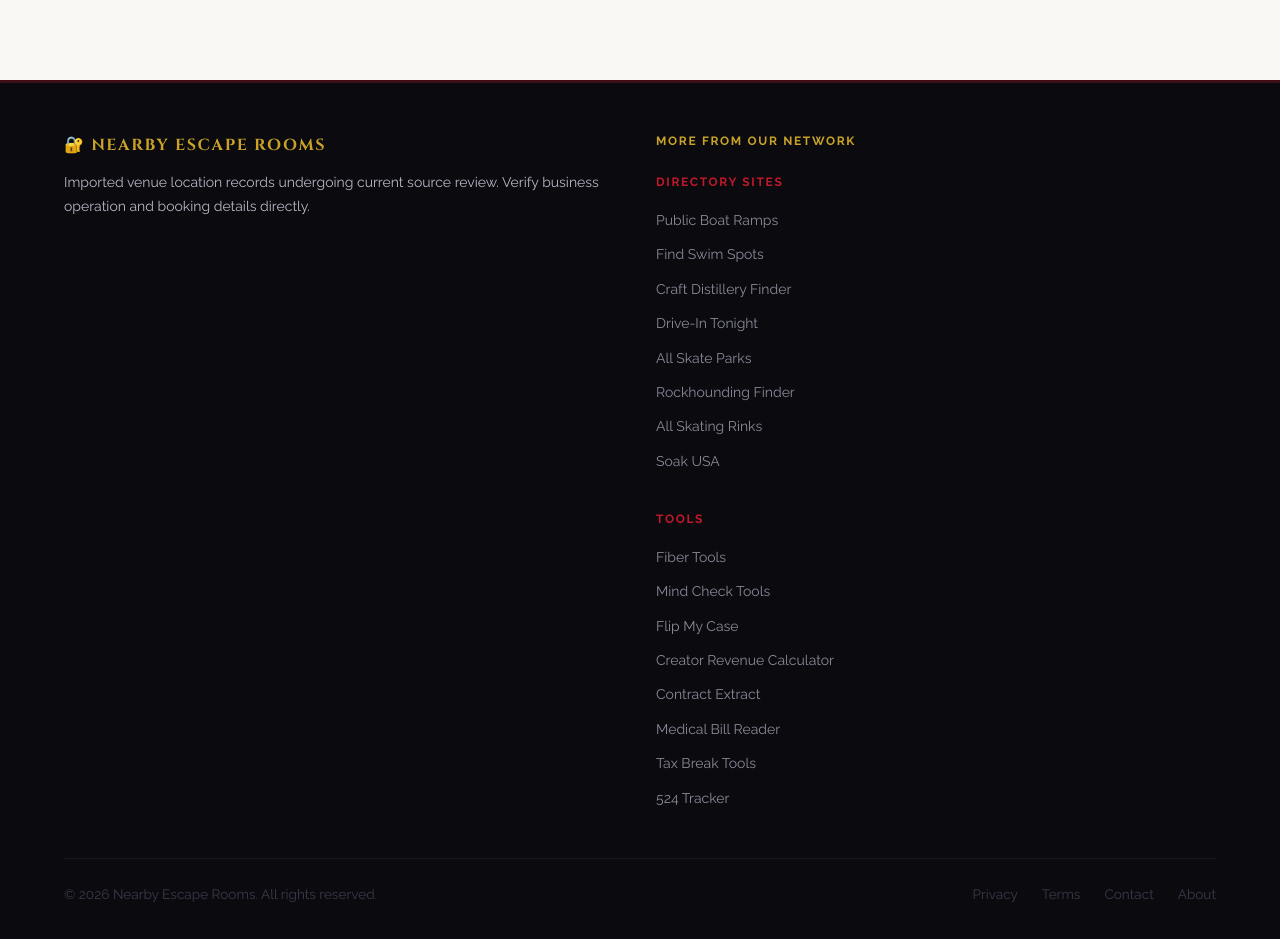
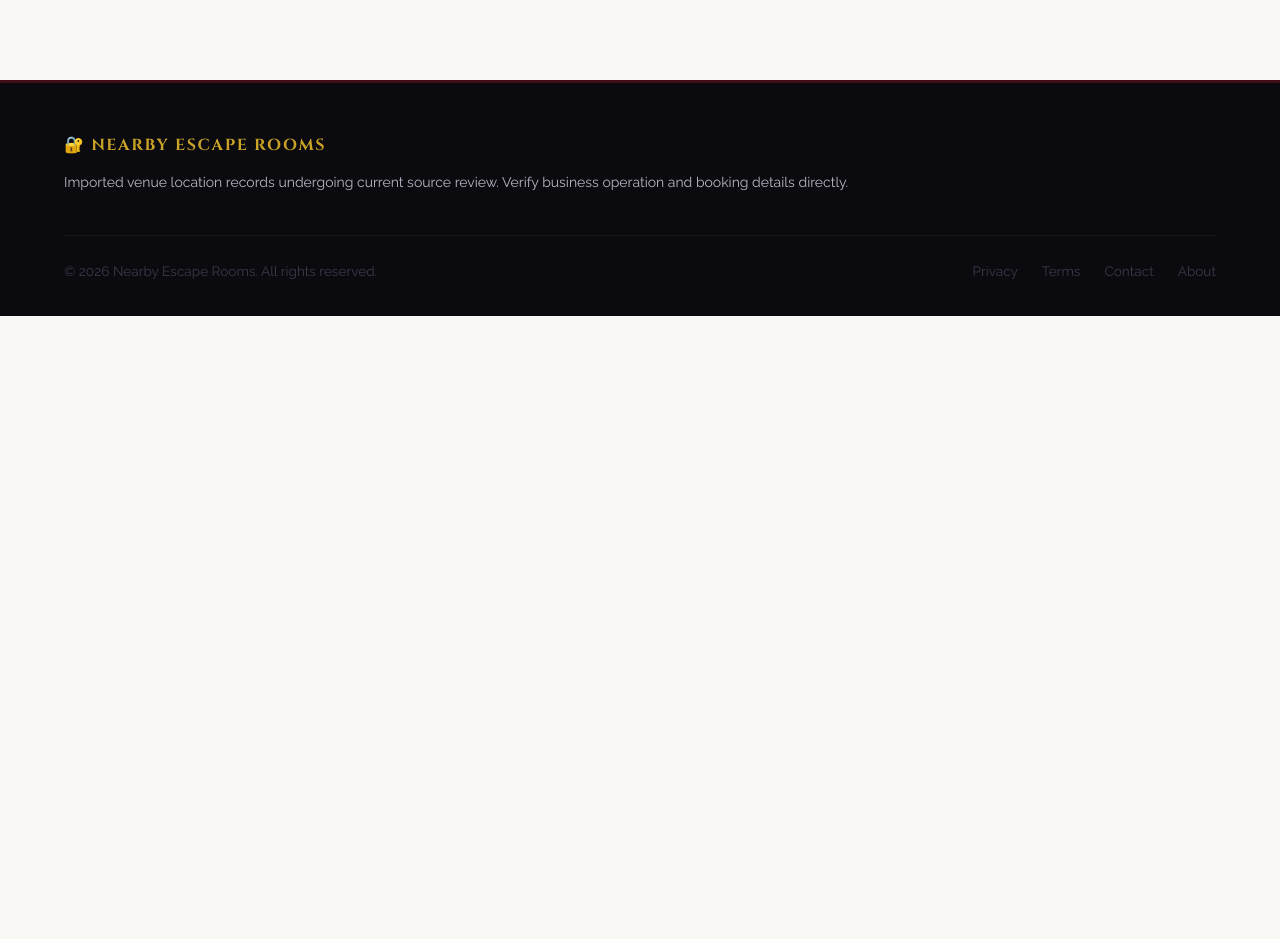
Before and after one commit to raiderj77/nearbyescaperooms, a Next.js app: page / in a window 1280 px wide. Shown: the part 3600-4539 px from the top of the page. After the commit the page ends 3916 px from the top, so only its background shows below. Built offline with nearby package versions, Linux system fonts and the light colour scheme.

Commit message:
Remove cross-site portfolio footer links (#12)
* Remove FiberTools cross-site backlink

* Remove cross-site portfolio footer links

```diff
--- a/src/app/layout.tsx
+++ b/src/app/layout.tsx
@@ -1,6 +1,5 @@
 import type { Metadata } from 'next';
 import { Cinzel, Raleway } from 'next/font/google';
-import CreatorRevenueLink from '@/components/CreatorRevenueLink';
 import './globals.css';
 
 const cinzel = Cinzel({ subsets: ['latin'], variable: '--font-display', display: 'swap', weight: ['400','600','700','900'] });
@@ -19,19 +18,6 @@ export const metadata: Metadata = {
   },
   verification: { google: 'WbPX8TmWTc59vQoUeGcqKK83ZvrxdtzBUVRhkgaNQ5w' },
 };
-
-const toolSites = [
-  { name: 'Fiber Tools', href: 'https://fibertools.app' }, { name: 'Mind Check Tools', href: 'https://mindchecktools.com' },
-  { name: 'Flip My Case', href: 'https://flipmycase.com' }, { name: 'Creator Revenue Calculator', href: 'https://creatorrevenuecalculator.com' },
-  { name: 'Contract Extract', href: 'https://contractextract.com' }, { name: 'Medical Bill Reader', href: 'https://medicalbillreader.com' },
-  { name: 'Tax Break Tools', href: 'https://taxbreaktools.com' }, { name: '524 Tracker', href: 'https://524tracker.com' },
-];
-const directorySites = [
-  { name: 'Public Boat Ramps', href: 'https://publicboatramps.com' }, { name: 'Find Swim Spots', href: 'https://findswimspots.com' },
-  { name: 'Craft Distillery Finder', href: 'https://craftdistilleryfinder.com' }, { name: 'Drive-In Tonight', href: 'https://driveintonight.com' },
-  { name: 'All Skate Parks', href: 'https://allskateparks.com' }, { name: 'Rockhounding Finder', href: 'https://rockhoundingfinder.com' },
-  { name: 'All Skating Rinks', href: 'https://allskatingrinks.com' }, { name: 'Soak USA', href: 'https://soakusa.net' },
-];
 
 export default function RootLayout({ children }: { children: React.ReactNode }) {
   return (
@@ -65,31 +51,6 @@ export default function RootLayout({ children }: { children: React.ReactNode })
                 <p style={{ fontFamily: 'var(--font-display)', color: 'var(--gold)', fontWeight: 700, fontSize: '1rem', letterSpacing: '0.1em', marginBottom: '0.75rem' }}>🔐 NEARBY ESCAPE ROOMS</p>
                 <p style={{ color: '#b8b8c6', fontSize: '0.875rem', lineHeight: 1.7 }}>Imported venue location records undergoing current source review. Verify business operation and booking details directly.</p>
               </div>
-              <div>
-                <p style={{ color: 'var(--gold)', fontWeight: 700, fontSize: '0.75rem', textTransform: 'uppercase', letterSpacing: '0.14em', marginBottom: '1.5rem', fontFamily: 'var(--font-body)' }}>More from our network</p>
-                <div style={{ display: 'grid', gap: '2rem' }}>
-                  <div>
-                    <h4 style={{ color: 'var(--crimson)', fontSize: '0.75rem', textTransform: 'uppercase', letterSpacing: '0.14em', marginBottom: '1rem', fontFamily: 'var(--font-body)', fontWeight: 700 }}>Directory Sites</h4>
-                    <ul style={{ listStyle: 'none' }}>
-                      {directorySites.map((s) => <li key={s.href} style={{ marginBottom: '0.4rem' }}><a href={s.href} target="_blank" rel="noopener noreferrer" style={{ color: 'var(--fog)', fontSize: '0.875rem', textDecoration: 'none' }}>{s.name}</a></li>)}
-                    </ul>
-                  </div>
-                  <div>
-                    <h4 style={{ color: 'var(--crimson)', fontSize: '0.75rem', textTransform: 'uppercase', letterSpacing: '0.14em', marginBottom: '1rem', fontFamily: 'var(--font-body)', fontWeight: 700 }}>Tools</h4>
-                <ul style={{ listStyle: 'none' }}>
-                  {toolSites.map((s) => (
-                    <li key={s.href} style={{ marginBottom: '0.4rem' }}>
-                      {s.href === 'https://creatorrevenuecalculator.com' ? (
-                        <CreatorRevenueLink style={{ color: 'var(--fog)', fontSize: '0.875rem', textDecoration: 'none' }}>{s.name}</CreatorRevenueLink>
-                      ) : (
-                        <a href={s.href} target="_blank" rel="noopener noreferrer" style={{ color: 'var(--fog)', fontSize: '0.875rem', textDecoration: 'none' }}>{s.name}</a>
-                      )}
-                    </li>
-                  ))}
-                </ul>
-                  </div>
-                </div>
-              </div>
             </div>
             <div style={{ borderTop: '1px solid rgba(255,255,255,0.06)', paddingTop: '1.5rem', display: 'flex', justifyContent: 'space-between', alignItems: 'center', flexWrap: 'wrap', gap: '1rem' }}>
               <p style={{ color: 'var(--mid)', fontSize: '0.85rem' }}>© 2026 Nearby Escape Rooms. All rights reserved.</p>
--- a/src/components/CreatorRevenueLink.tsx
+++ /dev/null
@@ -1,24 +0,0 @@
-'use client';
-
-import { usePathname } from 'next/navigation';
-import type { CSSProperties, ReactNode } from 'react';
-
-type CreatorRevenueLinkProps = {
-  children: ReactNode;
-  className?: string;
-  style?: CSSProperties;
-};
-
-export function creatorRevenueLinkRel(pathname: string): string {
-  return pathname === '/' ? 'noopener noreferrer' : 'nofollow noopener noreferrer';
-}
-
-export default function CreatorRevenueLink({ children, className, style }: CreatorRevenueLinkProps) {
-  const pathname = usePathname();
-
-  return (
-    <a href="https://creatorrevenuecalculator.com" target="_blank" rel={creatorRevenueLinkRel(pathname)} className={className} style={style}>
-      {children}
-    </a>
-  );
-}
```
Also changed, not shown: 1 other file (tests, documents, lock files or other folders).
